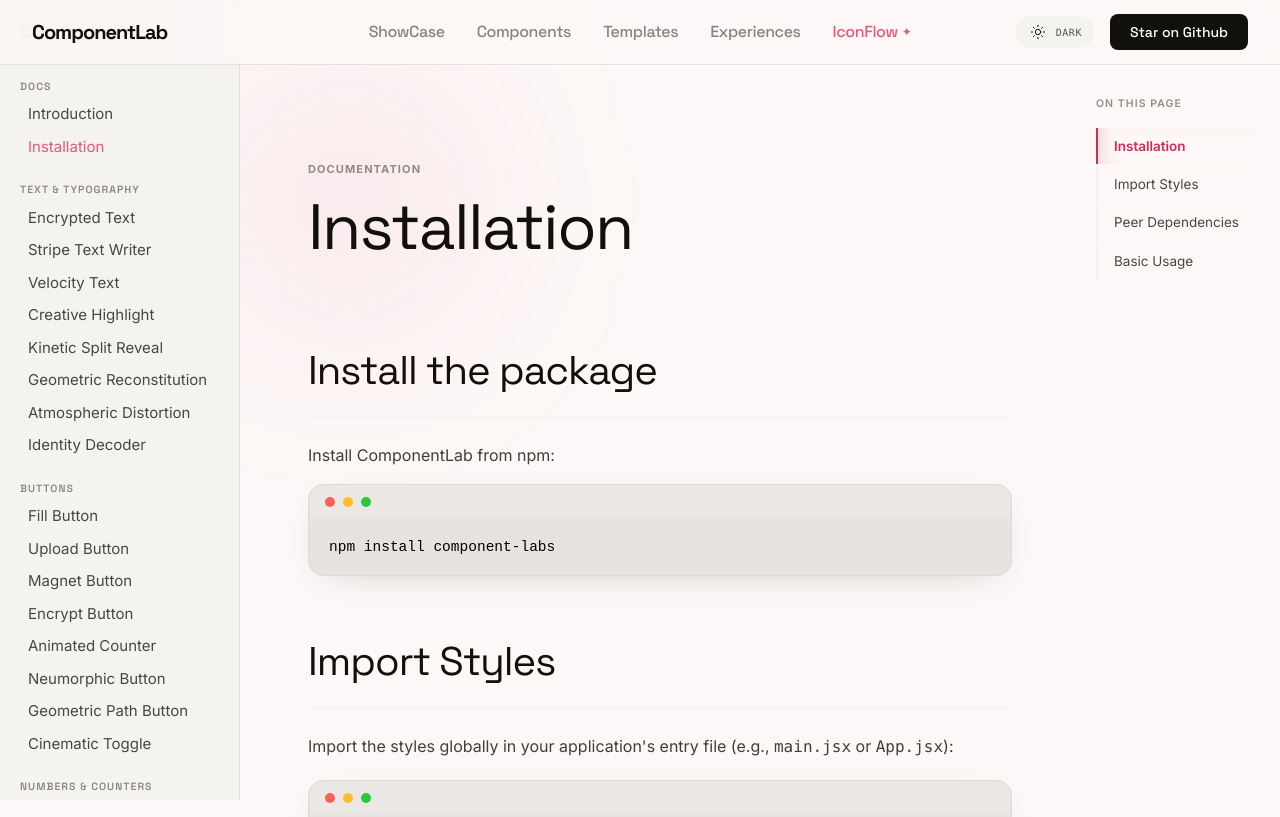
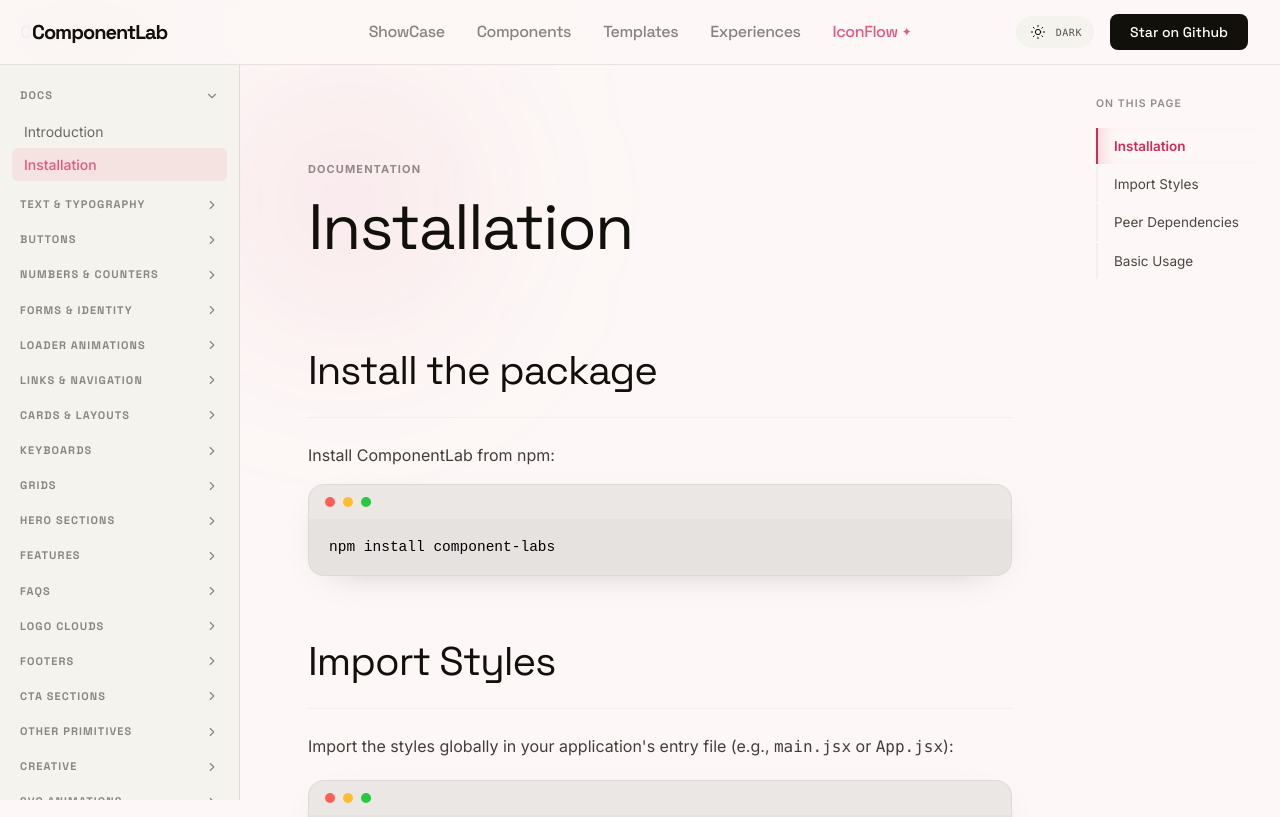
Before and after one commit to TakshPatel02/ComponentLabs, a React (Vite) app: page /docs/installation in a window 1280 px wide. Shown: the top 817 px of the page. Built offline with nearby package versions, Linux system fonts and the light colour scheme.

Commit message:
feat: add responsive DocsSidebar and global Footer components

```diff
--- a/src/components/DocsSidebar.jsx
+++ b/src/components/DocsSidebar.jsx
@@ -1,5 +1,7 @@
 import React, { useState, useEffect } from "react";
 import { Link, useLocation } from "react-router-dom";
+import { motion, AnimatePresence } from "motion/react";
+import { ChevronRight } from "lucide-react";
 import { useTheme } from "../context/ThemeContext";
 import { navConfig } from "../config/nav";
 
@@ -9,6 +11,33 @@ const DocsSidebar = () => {
   const isDark = theme === "dark";
 
   const [mobileOpen, setMobileOpen] = useState(false);
+
+  // Initialize expanded sections
+  const [expandedSections, setExpandedSections] = useState(() => {
+    return navConfig.reduce((acc, group) => {
+      // Default expand DOCS and the section containing the current path
+      const isActive = group.items.some(item => pathname === item.href || pathname.startsWith(item.href));
+      acc[group.section] = group.section === "DOCS" || isActive;
+      return acc;
+    }, {});
+  });
+
+  // Update expanded sections when pathname changes
+  useEffect(() => {
+    setExpandedSections(prev => {
+      const next = { ...prev };
+      navConfig.forEach(group => {
+        if (group.items.some(item => pathname === item.href)) {
+          next[group.section] = true;
+        }
+      });
+      return next;
+    });
+  }, [pathname]);
+
+  const toggleSection = (section) => {
+    setExpandedSections(prev => ({ ...prev, [section]: !prev[section] }));
+  };
 
   // Close sidebar on route change
   useEffect(() => {
@@ -84,24 +113,42 @@ const DocsSidebar = () => {
         </Link>
 
         {/* Scrollable nav */}
-        <nav className="flex-1 overflow-y-auto overflow-x-hidden py-3 pb-6">
-          {navConfig.map((group, idx) => (
-            <div key={group.section} className={idx === 0 ? "mt-1" : "mt-5"}>
-              {/* Section header */}
-              <div
+        <nav className="flex-1 overflow-y-auto overflow-x-hidden py-4 pb-12 custom-scrollbar">
+          {navConfig.map((group) => {
+            const isExpanded = expandedSections[group.section];
+
+            return (
+              <div key={group.section} className="mb-1 px-2">
+                {/* Section header toggle */}
+                <button
+                  onClick={() => toggleSection(group.section)}
                   className={`
-                  px-5 mb-1
-                  font-['Space_Grotesk'] text-[10.5px] font-semibold
+                    w-full flex items-center justify-between
+                    px-3 py-2 rounded-md cursor-pointer border-none bg-transparent outline-none
+                    font-['Space_Grotesk'] text-[11px] font-bold
                     uppercase tracking-widest leading-snug
-                  select-none
-                  ${isDark ? "text-[#6b6960]" : "text-[#8a8780]"}
+                    select-none transition-colors duration-200
+                    ${isDark ? "text-[#a8a49c] hover:bg-white/5 hover:text-[#e6e2e0]" : "text-[#8a8780] hover:bg-black/5 hover:text-[#48473f]"}
                   `}
                 >
-                {group.section}
-              </div>
+                  <span>{group.section}</span>
+                  <ChevronRight
+                    size={14}
+                    className={`transition-transform duration-200 ${isExpanded ? "rotate-90" : ""}`}
+                  />
+                </button>
 
                 {/* Links */}
-              <ul className="list-none m-0 p-0">
+                <AnimatePresence initial={false}>
+                  {isExpanded && (
+                    <motion.ul
+                      initial={{ height: 0, opacity: 0 }}
+                      animate={{ height: "auto", opacity: 1 }}
+                      exit={{ height: 0, opacity: 0 }}
+                      transition={{ duration: 0.2, ease: "easeInOut" }}
+                      className="list-none m-0 p-0 overflow-hidden"
+                    >
+                      <div className="py-1">
                         {group.items.map((item) => {
                           const isActive = pathname === item.href;
 
@@ -110,15 +157,15 @@ const DocsSidebar = () => {
                               <Link
                                 to={item.href}
                                 className={`
-                          block py-1.25 pl-7 pr-5
-                          font-['Inter'] text-[15px] leading-normal
+                                  block py-1.5 px-3 mx-1 rounded-md
+                                  font-['Inter'] text-[14px] leading-normal
                                   no-underline cursor-pointer
-                          transition-colors duration-150
+                                  transition-all duration-150
                                   ${isActive
-                            ? "text-[#E8567A]"
+                                    ? "bg-[#E8567A]/10 text-[#E8567A] font-medium"
                                     : isDark
-                              ? "text-[#a8a49c] hover:text-[#e6e2e0]"
-                              : "text-on-surface-variant hover:text-on-surface"
+                                      ? "text-[#8a8780] hover:text-[#e6e2e0] hover:bg-white/5"
+                                      : "text-on-surface-variant/80 hover:text-on-surface hover:bg-black/5"
                                   }
                                 `}
                               >
@@ -127,9 +174,13 @@ const DocsSidebar = () => {
                             </li>
                           );
                         })}
-              </ul>
                       </div>
-          ))}
+                    </motion.ul>
+                  )}
+                </AnimatePresence>
+              </div>
+            );
+          })}
         </nav>
       </aside>
     </>
--- a/src/components/Footer.jsx
+++ b/src/components/Footer.jsx
@@ -1,14 +1,14 @@
 import React from "react";
 import { Link } from "react-router-dom";
-import KineticSplitReveal from "./TextComponents/KineticSplitReveal";
 
 const Footer = () => {
   const footerLinks = {
     PRODUCT: [
       { label: "Showcase", to: "/" },
       { label: "Components", to: "/components" },
-      { label: "Templates", to: "/components" },
+      { label: "Templates", to: "/templates" },
       { label: "IconFlow", to: "/iconflow" },
+      {label: "Expriences", to:"/experiences"}
     ],
     RESOURCES: [
       { label: "Documentation", to: "/docs/introduction" },
@@ -20,7 +20,7 @@ const Footer = () => {
     ],
     LEGAL: [
       { label: "Terms of Service", to: "/terms" },
-      { label: "License", to: "https://github.com/TakshPatel02/ComponentLabs/blob/main/LICENSE" },
+      { label: "License", href: "https://github.com/TakshPatel02/ComponentLabs/blob/main/LICENSE" },
     ],
   };
 
@@ -31,31 +31,25 @@ const Footer = () => {
   ];
 
   return (
-    <footer className="w-full border-t rounded-t-3xl border-border-fallback-10 bg-surface">
-      {/* Hero: Kinetic Split Text */}
-      <div className="w-full flex justify-center pt-4 pb-2 md:pt-6 md:pb-3">
-        <KineticSplitReveal
-          text="COMPONENT LABS"
-          quote="The precision of a code editor. The soul of a classic publication."
-          fontSizeClass="text-5xl sm:text-7xl md:text-[120px] lg:text-[160px]"
-          quoteFontSizeClass="text-sm sm:text-lg md:text-xl lg:text-[24px]"
-          quoteColorClass="text-[#E8567A]"
-          textColorClass="text-primary"
-          fontFamilyClass="font-display-hero"
-          quoteFontFamilyClass="font-serif"
-          duration={700}
-        />
+    <footer className="w-full border-t border-border-fallback-10 bg-surface">
+      <div className="px-6 md:px-12 lg:px-20 py-16 md:py-20 max-w-[1600px] mx-auto">
+        <div className="flex flex-col lg:flex-row gap-12 lg:gap-24 justify-between">
+
+          {/* Brand Column */}
+          <div className="flex flex-col gap-6 max-w-[600px]">
+            <Link to="/" className="font-['Space_Grotesk'] text-4xl font-bold tracking-tighter text-primary hover:text-[#E8567A] transition-colors duration-200 no-underline">
+              ComponentLab
+            </Link>
+            <p className="font-editorial-standard text-[16px] text-on-surface-variant/80 leading-relaxed">
+              The precision of a code editor. The soul of a classic publication. Premium React components crafted for modern web applications.
+            </p>
           </div>
 
-      {/* Divider */}
-      <div className="w-full h-px bg-border-fallback-10" />
-
           {/* Links Grid */}
-      <div className="px-6 md:px-12 lg:px-20 py-8 md:py-12">
-        <div className="grid  grid-cols-2 sm:grid-cols-4 gap-10 md:gap-24">
+          <div className="grid grid-cols-2 sm:grid-cols-4 gap-8 md:gap-16 lg:gap-20">
             {Object.entries(footerLinks).map(([category, links]) => (
-            <div key={category} className="flex flex-col gap-4">
-              <span className="font-mono-code text-[13px] uppercase tracking-[0.15em] text-on-surface-variant/40 font-medium">
+              <div key={category} className="flex flex-col gap-5">
+                <span className="font-mono-code text-[12px] uppercase tracking-[0.15em] text-on-surface-variant/50 font-medium">
                   {category}
                 </span>
                 <div className="flex flex-col gap-3.5">
@@ -64,7 +58,7 @@ const Footer = () => {
                       <Link
                         key={link.label}
                         to={link.to}
-                      className="font-editorial-standard text-[16px] text-on-surface-variant/70 hover:text-primary transition-colors"
+                        className="font-editorial-standard text-[15px] text-on-surface-variant/80 hover:text-primary transition-colors"
                       >
                         {link.label}
                       </Link>
@@ -74,7 +68,7 @@ const Footer = () => {
                         href={link.href}
                         target="_blank"
                         rel="noopener noreferrer"
-                      className="font-editorial-standard text-[16px] text-on-surface-variant/70 hover:text-primary transition-colors"
+                        className="font-editorial-standard text-[15px] text-on-surface-variant/80 hover:text-primary transition-colors"
                       >
                         {link.label}
                       </a>
@@ -85,35 +79,35 @@ const Footer = () => {
             ))}
           </div>
         </div>
-
-      {/* Divider */}
-      <div className="w-full h-px bg-border-fallback-10" />
+      </div>
 
       {/* Bottom Bar */}
-      <div className="px-6 md:px-12 lg:px-20 py-8 md:py-10 flex flex-col sm:flex-row justify-between items-center gap-4">
-        <span className="font-mono-code text-[13px] uppercase tracking-[0.15em] text-on-surface-variant/40">
-          © 2026 ComponentLab. Designed & Built by{" "}
+      <div className="border-t border-border-fallback-10">
+        <div className="px-6 md:px-12 lg:px-20 py-8 max-w-[1600px] mx-auto flex flex-col sm:flex-row justify-between items-center gap-6">
+          <span className="font-mono-code text-[12px] uppercase tracking-widest text-on-surface-variant/50">
+            © {new Date().getFullYear()} ComponentLab. Designed & Built by{" "}
             <a
               href="https://takshpatel.vercel.app/"
               target="_blank"
               rel="noopener noreferrer"
-            className="text-primary hover:text-[#E8567A] transition-colors font-medium hover:underline"
+              className="text-on-surface-variant/80 hover:text-[#E8567A] transition-colors font-medium hover:underline"
             >
               Taksh Patel
             </a>
           </span>
-        <div className="flex items-center gap-8">
+          <div className="flex items-center gap-6 md:gap-8">
             {socialLinks.map((link) => (
               <a
                 key={link.label}
                 href={link.href}
                 target="_blank"
                 rel="noopener noreferrer"
-              className="font-mono-code text-[13px] uppercase tracking-[0.15em] text-on-surface-variant/40 hover:text-primary transition-colors hover:underline"
+                className="font-mono-code text-[12px] uppercase tracking-widest text-on-surface-variant/50 hover:text-primary transition-colors hover:underline"
               >
                 {link.label}
               </a>
             ))}
+          </div>
         </div>
       </div>
     </footer>
```
Lines whose indentation alone changed are shown as unchanged.
